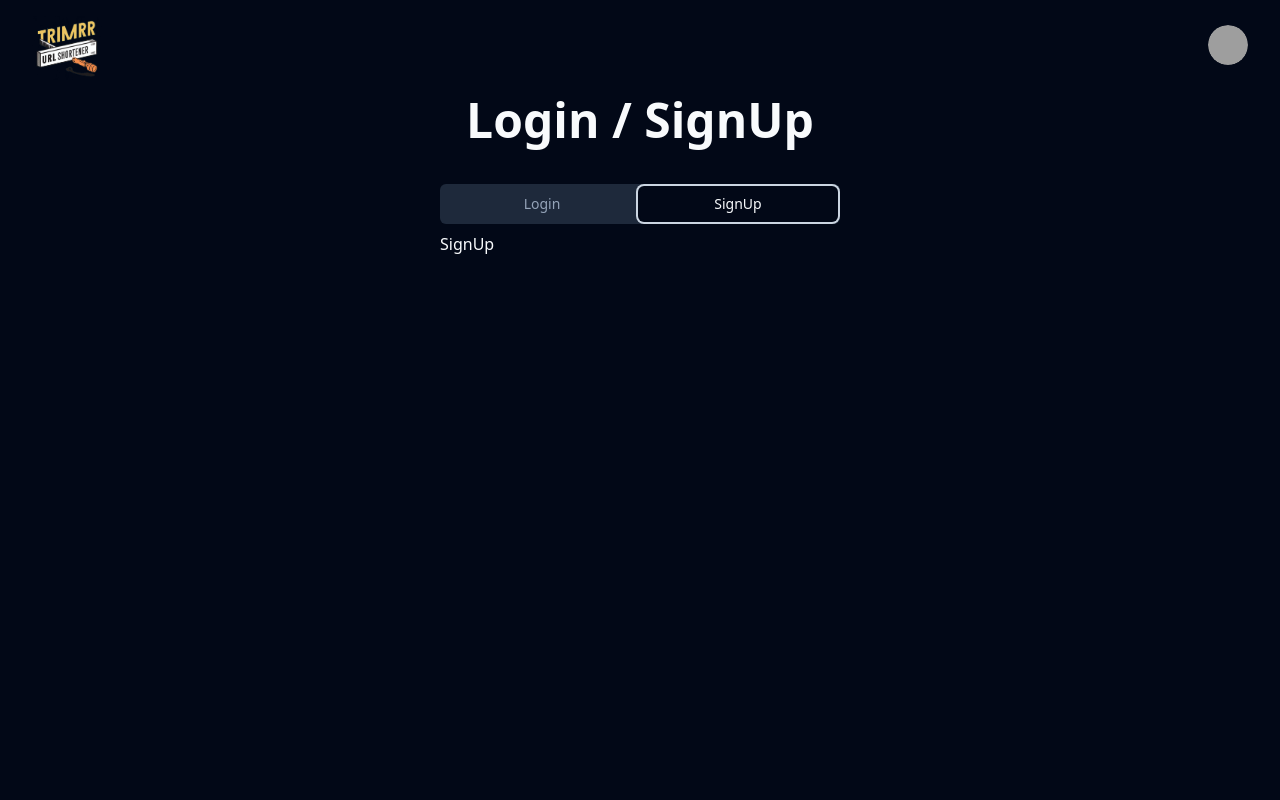
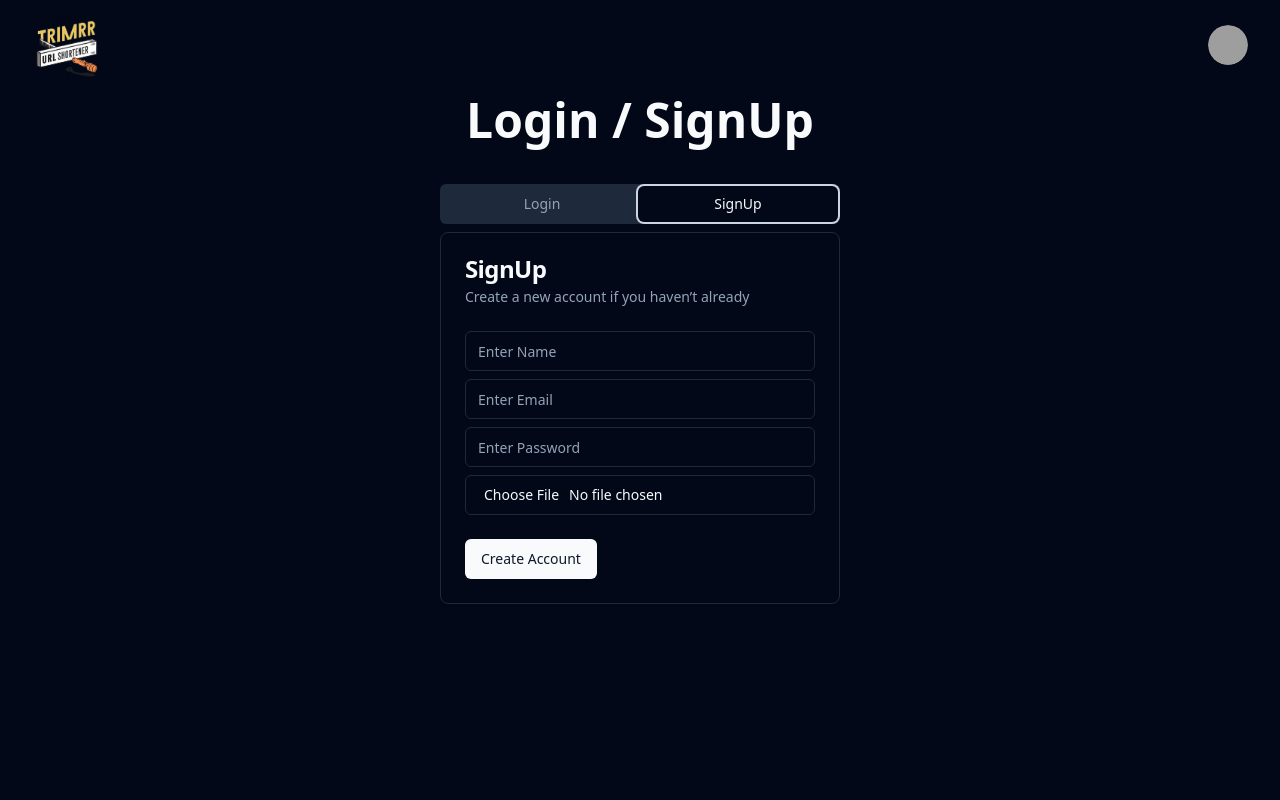
Before and after one commit to code-walker-23/url-shortener, a React (Vite) app: page /auth in a window 1280 px wide. Both pictures are taken after a click on the tab "SignUp". Shown: the top 800 px of the page. Built offline with nearby package versions, Linux system fonts and the light colour scheme; grey boxes are pictures that could not be loaded.

Commit message:
building-signup-api

```diff
--- a/src/components/SignUp.jsx
+++ b/src/components/SignUp.jsx
@@ -1,7 +1,144 @@
+import {
+  Card,
+  CardContent,
+  CardDescription,
+  CardFooter,
+  CardHeader,
+  CardTitle,
+} from "@/components/ui/card";
+import { Input } from "./ui/input";
+import { Button } from "./ui/button";
+import { BeatLoader } from "react-spinners";
+import Error from "./Error";
+import { useEffect, useState } from "react";
+import * as Yup from "yup";
+import useFetch from "@/hooks/useFetch";
+import { useNavigate, useSearchParams } from "react-router-dom";
+import { UrlState } from "@/context/context";
+import { signUp } from "@/db/apiAuth";
 const SignUp = () => {
+  const [formData, setFormData] = useState({
+    name: "",
+    email: "",
+    password: "",
+    profile_pic: null,
+  });
+  const [errors, setErrors] = useState({});
+  const navigate = useNavigate();
+  let [searchParams] = useSearchParams();
+  const { fetchUser } = UrlState();
+
+  // console.log(searchParams, searchParams.get("createNew"));
+  const longLink = searchParams.get("createNew");
+  // console.log(longLink);
+
+  const handleInputChange = (e) => {
+    const { name, value, files } = e.target;
+    setFormData((prevState) => ({
+      ...prevState,
+      [name]: files ? files[0] : value,
+    }));
+  };
+
+  const {
+    data,
+    loading,
+    error,
+    fun: signUpFunction,
+  } = useFetch(signUp, formData);
+
+  useEffect(() => {
+    console.log(data);
+    if (error == null && data) {
+      console.log("hello");
+      navigate(`/dashboard?${longLink ? `createNew=${longLink}` : ""}`);
+      fetchUser();
+    }
+  }, [error, loading]);
+
+  const handleSignUp = async () => {
+    setErrors({});
+    try {
+      const schema = Yup.object().shape({
+        name: Yup.string().required("Name is required"),
+        email: Yup.string()
+          .email("Invalid Email")
+          .required("Email is required"),
+        password: Yup.string()
+          .min(6, "Password must be atleast 6 characters")
+          .required("Password is required"),
+        profile_pic: Yup.mixed().required("Profile picture is uploaded"),
+      });
+      await schema.validate(formData, { abortEarly: false });
+      // api call
+      await signUpFunction();
+    } catch (error) {
+      const newErrors = {};
+      error?.inner?.forEach((err) => {
+        newErrors[err.path] = err.message;
+      });
+      setErrors(newErrors);
+    }
+  };
+
   return (
-    <div>SignUp</div>
-  )
-}
+    <Card>
+      <CardHeader>
+        <CardTitle>SignUp</CardTitle>
+        <CardDescription>
+          Create a new account if you haven&rsquo;t already
+        </CardDescription>
+        {error && <Error message={error.message} />}
+      </CardHeader>
+      <CardContent className="space-y-2">
+        <div className="space-y-1">
+          <Input
+            type="text"
+            name="name"
+            placeholder="Enter Name"
+            onChange={handleInputChange}
+          />
+        </div>
+        {errors.name && <Error message={errors.name} />}
+        <div className="space-y-1">
+          <Input
+            type="email"
+            name="email"
+            placeholder="Enter Email"
+            onChange={handleInputChange}
+          />
+        </div>
+        {errors.email && <Error message={errors.email} />}
+        <div className="space-y-1">
+          <Input
+            type="password"
+            name="password"
+            placeholder="Enter Password"
+            onChange={handleInputChange}
+          />
+        </div>
+        {errors.password && <Error message={errors.password} />}
+        <div className="space-y-1">
+          <Input
+            type="file"
+            name="profile_pic"
+            accept="image/*"
+            onChange={handleInputChange}
+          />
+        </div>
+        {errors.password && <Error message={errors.password} />}
+      </CardContent>
+      <CardFooter>
+        <Button onClick={handleSignUp}>
+          {loading ? (
+            <BeatLoader size={10} color="#36d7b7" />
+          ) : (
+            "Create Account"
+          )}
+        </Button>
+      </CardFooter>
+    </Card>
+  );
+};
 
-export default SignUp
+export default SignUp;
--- a/src/db/apiAuth.js
+++ b/src/db/apiAuth.js
@@ -1,4 +1,4 @@
-import supabase from "./supabase";
+import supabase, { supabaseUrl } from "./supabase";
 
 export async function login({ email, password }) {
   const { data, error } = await supabase.auth.signInWithPassword({
@@ -15,3 +15,25 @@
   if (error) throw new Error(error.message);
   return session.session?.user;
 }
+
+export async function signUp({ name, email, password, profile_pic }) {
+  const fileName = `dp-${name.split("").join("-")}-${Math.random()}`;
+  const { error: storageError } = await supabase.storage
+    .from("profile_pic")
+    .upload(fileName, profile_pic);
+  if (storageError) throw new Error(storageError.message);
+
+  const { data, error } = await supabase.auth.signUp({
+    email,
+    password,
+    options: {
+      data: {
+        name,
+        profile_pic: `${supabaseUrl}/storage/v1/object/public/profile_pic/${fileName}`,
+      },
+    },
+  });
+
+  if (error) throw new Error(error.message);
+  return data;
+}
```
